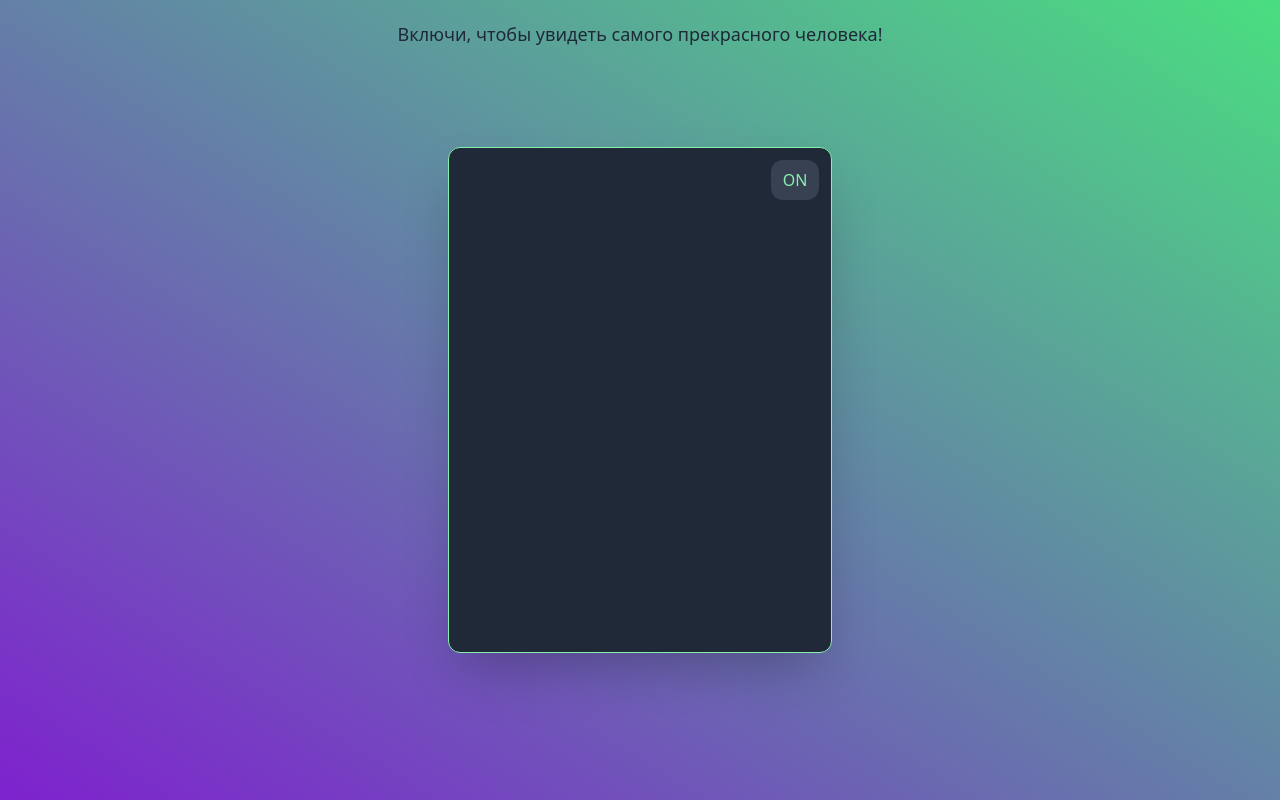
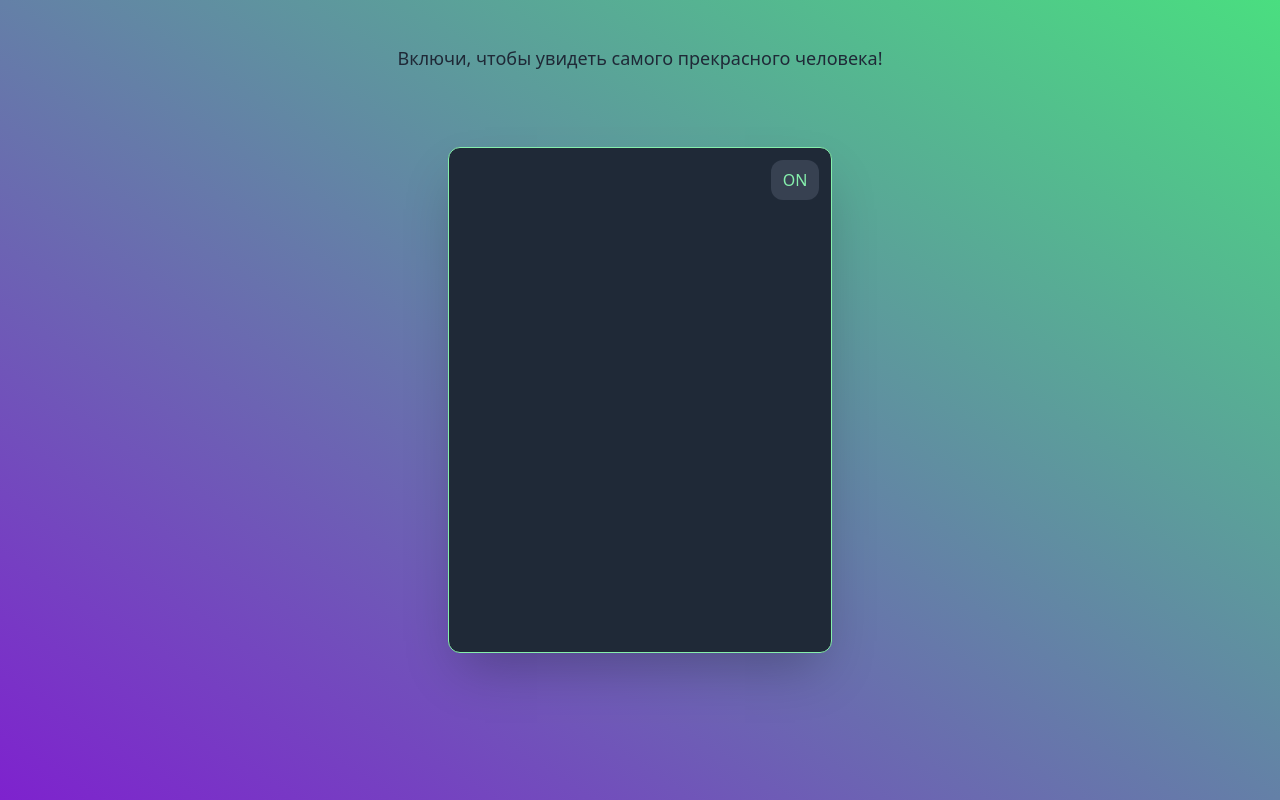
Before and after one commit to mrzenxxx/faceapp, a React (Vite) app: page / in a window 1280 px wide. Built offline with nearby package versions, Linux system fonts and the light colour scheme.

Commit message:
Update App.tsx

```diff
--- a/src/App.tsx
+++ b/src/App.tsx
@@ -15,7 +15,7 @@ function App() {
     <>
       <main className='relative flex flex-col w-full h-screen text-green-300 bg-gray-900 justify-center items-center bg-gradient-to-tr from-purple-700 to-green-400'>
         {!isWorking&&
-          <h1 className='absolute top-2 text-lg text-gray-800 mt-3'>Включи, чтобы увидеть самого прекрасного человека!</h1>
+          <h1 className='absolute text-lg top-1 text-gray-800 mt-10 text-bold text-center mx-3'>Включи, чтобы увидеть самого прекрасного человека!</h1>
         }
         <section className={`relative w-96 min-h-[506px] max-h-[506px] my-auto border border-green-300 shadow-2xl rounded-xl p-2 ${sectionClass}`}>
           <button
```
